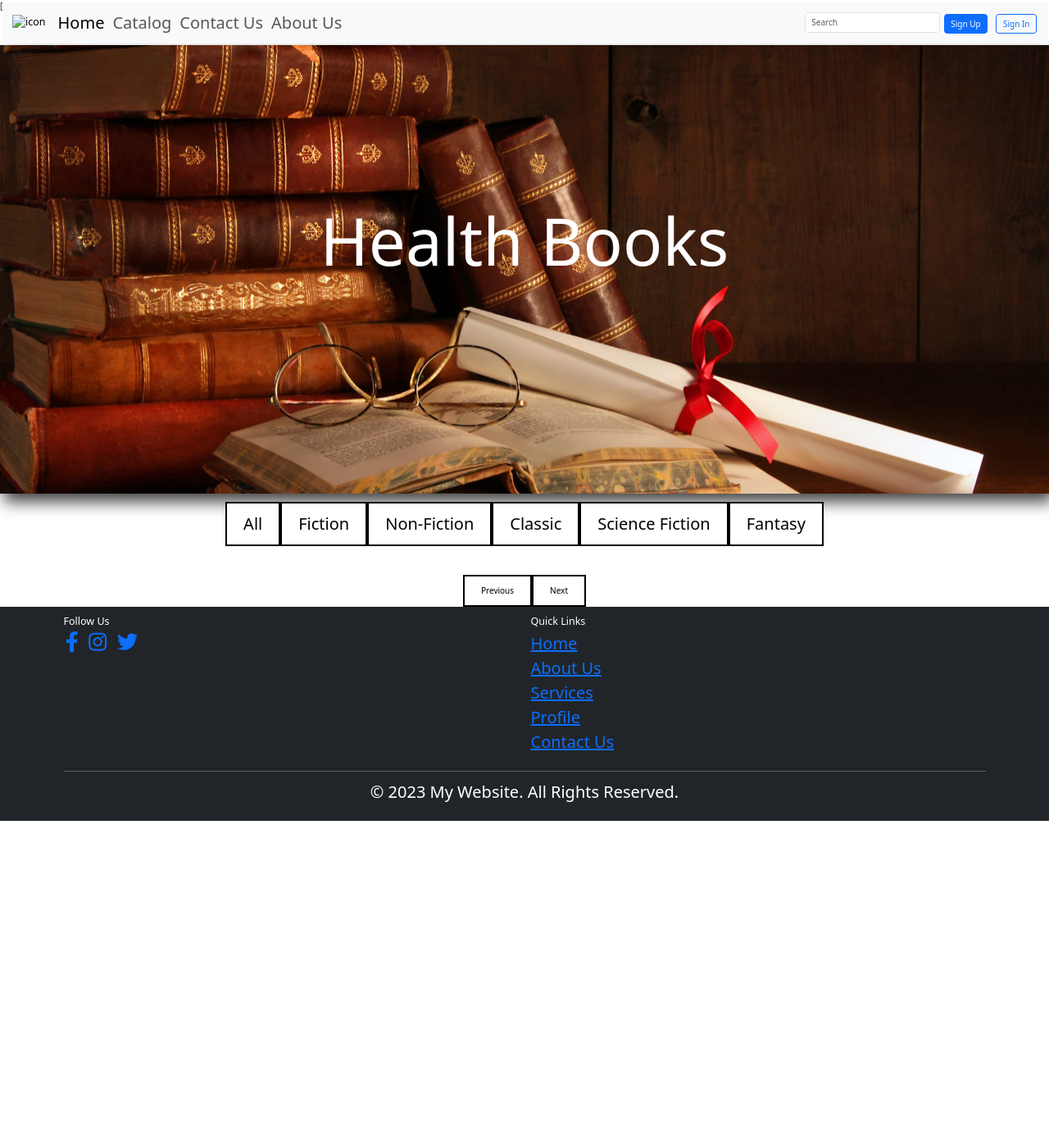
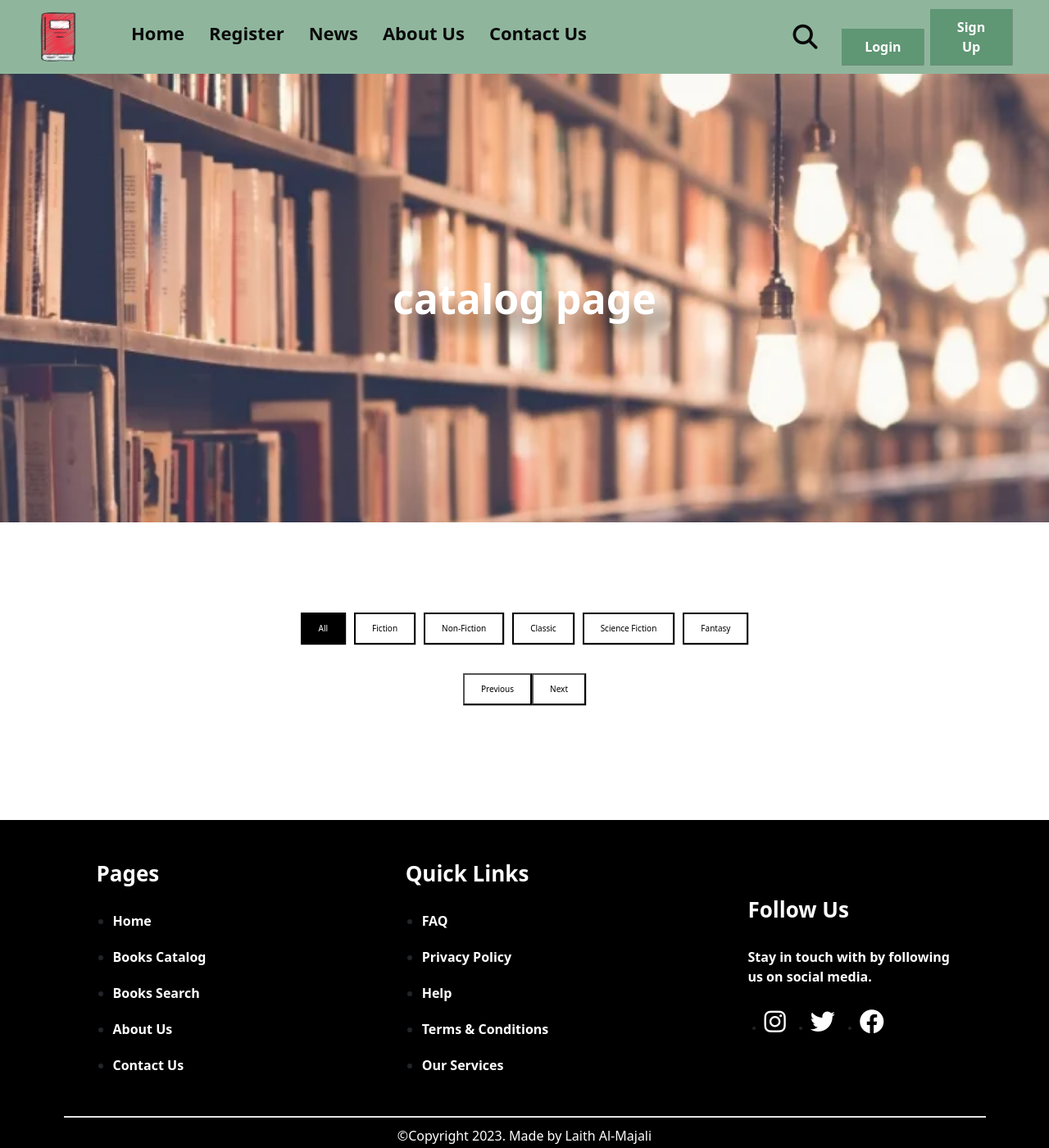
Before and after one commit to WiseReads/WiseReads, a plain HTML site: page Catalog-Page/Catalog-Page.html in a window 1280 px wide. Shown: the whole page at 82% size. Before the commit the page ends 1001 px from the top, so only its background shows below. Drawn offline with nearby package versions, Linux system fonts and the light colour scheme; no server answers.

Commit message:
catalog done

```diff
--- a/Catalog-Page/Catalog-Page.html
+++ b/Catalog-Page/Catalog-Page.html
@@ -7,7 +7,6 @@
 <link rel="preconnect" href="https://fonts.gstatic.com/" crossorigin>
 <link href="https://fonts.googleapis.com/css2?family=Cormorant:wght@400;500;600;700&display=swap" rel="stylesheet">
 <link rel="stylesheet" href="https://cdnjs.cloudflare.com/ajax/libs/font-awesome/6.4.2/css/all.min.css">
-[4:38 PM]
 <link href="https://cdn.jsdelivr.net/npm/bootstrap@5.3.2/dist/css/bootstrap.min.css" rel="stylesheet">
 
   <script src="https://cdn.jsdelivr.net/npm/bootstrap@5.3.2/dist/js/bootstrap.bundle.min.js"></script>
@@ -15,46 +14,59 @@
 </head>
 <body>
 
-  <!-- nav -->
-  <nav class="navbar navbar-expand-lg navbar-light bg-body-tertiary fixed-top p-2 m-1">
-    <div class="container-fluid">
-      <button class="navbar-toggler" type="button" data-bs-toggle="collapse" data-bs-target="#navbarTogglerDemo01" aria-controls="navbarTogglerDemo01" aria-expanded="false" aria-label="Toggle navigation">
-        <span class="navbar-toggler-icon"></span>
-      </button>
-      <div class="collapse navbar-collapse" id="navbarTogglerDemo01">
-        <a class="navbar-brand" href="#"><img src="books.png" alt="icon" height="30rem" width="25rem"></a>
-        <ul class="navbar-nav me-auto mb-2 mb-lg-0">
-          <li class="nav-item">
-            <a class="nav-link active" aria-current="page" href="#">Home</a>
+   <!--* Start Header -->
+   <header class="header">
+    <div class="header__box">
+      <a href="index.html" class="logo-link">
+        <img
+          src="images/logo.png"
+          alt="An image of a logo"
+          class="logo-img" />
+      </a>
+      <nav class="main-nav">
+        <ul class="main-nav__list">
+          <li class="list-item">
+            <a href="index.html">Home</a>
           </li>
-          <li class="nav-item">
-            <a class="nav-link" href="#">Catalog</a>
+          <li class="list-item">
+            <a href="#">Register</a>
           </li>
-          <li class="nav-item">
-            <a class="nav-link" href="#">Contact Us</a>
+          <li class="list-item">
+            <a href="#">News</a>
           </li>
-          <li class="nav-item">
-            <a class="nav-link" href="#">About Us</a>
+          <li class="list-item">
+            <a href="#">About Us</a>
+          </li>
+          <li class="list-item">
+            <a href="#">Contact Us</a>
           </li>
         </ul>
-        <form class="d-flex" role="search">
-          <input class="form-control me-2" type="search" placeholder="Search" aria-label="Search">
-        </form>
-
-
-        <div class="buttons ml-2">
-          <button class="btn btn-primary">Sign Up</button>
-          <button class="btn btn-outline-primary ms-2">Sign In</button>
+      </nav>
+    </div>
+    <div class="header__box2">
+      <a href="./Search-Page/search-page.html" class="search__link">
+        <div class="search__btn--header">
+          <i class="fa-solid fa-magnifying-glass"></i>
         </div>
+      </a>
+      <div>
+        <button id="login">Login</button>
+        <button id="signUp">Sign Up</button>
+      </div>
+      <div class="hamburger">
+        <span class="bar"></span>
+        <span class="bar"></span>
+        <span class="bar"></span>
       </div>
     </div>
-  </nav>
+  </header>
+  <!--* End Header -->
 
-<!-- hero -->
-<section>
-  <div class="hero">
-    <h1>Health Books</h1>
-    </div>
+<section class="hero">
+  <div class="hero-content">
+    <h1>catalog page</h1>
+
+  </div>
 </section>
 
 
@@ -92,45 +104,85 @@
 </div>
 
 
-<!-- fotter -->
-<footer class="bg-dark text-white mt-auto">
+<!--* Start Footer Section -->
+
+<footer class="footer">
   <div class="container">
-      <div class="row">
-          <div class="col-md-6">
-              <div class="row">
-                  <div class="col-md-12">
-                    <h5>Follow Us</h5>
-                      <ul class="list-inline">
-                          <li class="list-inline-item"><a href="#"><i class="fa-brands fa-facebook-f"></i></a></li>
-                          <li class="list-inline-item"><a href="#"><i class="fa-brands fa-instagram"></i></a></li>
-                          <li class="list-inline-item"><a href="#"><i class="fa-brands fa-twitter"></i></a></li>
-                      </ul>
+    <div class="footer__links">
+      <div class="nav-footer">
+        <h3 class="nav-footer__heading">Pages</h3>
+        <ul class="nav-footer__links">
+          <li class="link-item">
+            <a href="./index.html">Home</a>
+          </li>
+          <li class="link-item">
+            <a href="#">Books Catalog</a>
+          </li>
+          <li class="link-item">
+            <a href="./Search-Page/search-page.html">Books Search</a>
+          </li>
+          <li class="link-item">
+            <a href="#">About Us</a>
+          </li>
+          <li class="link-item">
+            <a href="#">Contact Us</a>
+          </li>
+        </ul>
+      </div>
 
-                  </div>
-              </div>
-          </div>
-          <div class="col-md-6">
-              <div class="row">
-                  <div class="col-md-12">
+      <div class="footer-quickLinks">
+        <div class="footer-quickLinks__box">
+          <h3 class="footer-quickLinks__heading">Quick Links</h3>
+          <ul class="footer-quickLinks__links">
+            <li class="link-item">
+              <a href="#">FAQ</a>
+            </li>
+            <li class="link-item">
+              <a href="#">Privacy Policy</a>
+            </li>
+            <li class="link-item">
+              <a href="#">Help</a>
+            </li>
+            <li class="link-item">
+              <a href="#">Terms & Conditions</a>
+            </li>
+            <li class="link-item">
+              <a href="#">Our Services</a>
+            </li>
+          </ul>
+        </div>
+      </div>
 
-                  </div>
-              </div>
-              <h5>Quick Links</h5>
-              <ul class="list-unstyled">
-                  <li><a href="#">Home</a></li>
-                  <li><a href="#">About Us</a></li>
-                  <li><a href="#">Services</a></li>
-                  <li><a href="#">Profile</a></li>
-                  <li><a href="#">Contact Us</a></li>
-              </ul>
-          </div>
+      <div class="footer-socialmedia">
+        <h3 class="footer-socialmedia__heading">Follow Us</h3>
+        <p class="footer-socialmedia__text">
+          Stay in touch with by following us on social media.
+        </p>
+        <ul class="footer-socialmedia__links">
+          <li class="link-item">
+            <a href="#" target="_blank">
+              <i class="fa-brands fa-instagram"></i>
+            </a>
+          </li>
+          <li class="link-item">
+            <a href="#">
+              <i class="fa-brands fa-twitter"></i>
+            </a>
+          </li>
+          <li class="link-item">
+            <a href="#">
+              <i class="fa-brands fa-facebook"></i>
+            </a>
+          </li>
+        </ul>
       </div>
-      <hr>
-      <div class="text-center">
-          <p>&copy; 2023 My Website. All Rights Reserved.</p>
-      </div>
+    </div>
   </div>
+
+  <p class="copyright">&copy;Copyright 2023. Made by Laith Al-Majali</p>
 </footer>
+
+<!--* End Footer Section -->
 <script src="/Catalog-Page/javascript/Catalog-Page.js">
 
 </script>
--- a/Catalog-Page/css/CatalogPage.css
+++ b/Catalog-Page/css/CatalogPage.css
@@ -1,55 +1,91 @@
-
-
-/* hero */
 .hero {
-    background-image: url('/Catalog-Page/images/HeroSection.jpg');
+  background-image: url('/Catalog-Page/images/portadabiblioteca-1600x686.webp');
   background-size: cover;
   background-position: center;
   color: #fff;
   text-align: center;
   padding: 100px 0;
-  margin-top: 4rem;
-
   height: 547px;
- box-shadow: 5px 10px 18px  #424242;
-
-
+  position: relative;
 }
 
-  .hero h1  {
-    font-size: 80px;
-   margin-top: 9rem;
+.hero::before {
+  content: "";
+  position: absolute;
+  top: 0;
+  left: 0;
+  right: 0;
+  bottom: 0;
+  background: rgba(0, 0, 0, 0.5);
+  z-index: -1;
+}
 
+.hero-content {
+  display: flex;
+  flex-direction: column;
+  align-items: center;
+  justify-content: center;
+  height: 100%;
+}
+
+.hero h1 {
+  font-size: 5rem;
+  font-weight: 700;
+  margin: 0;
+  text-shadow: 20px 20px 20px  rgba(0, 0, 0, 0.5);
+}
+
+.hero p {
+  font-size: 1.5rem;
+  margin-top: 1rem;
+  text-shadow: 1px 1px 2px rgba(0, 0, 0, 0.5);
 }
 
 
-  .hero p {
-    font-size: 18px;
-  }
+/* Additional styles, animations, or elements can be added as needed */
 
 
-
-  /* style the catalog btn  */
+/* style the catalog btn */
 #type-buttons {
   display: flex;
   justify-content: center;
-    align-items: center;
+  gap: 1rem; /* Adjust the gap between buttons as needed */
+  margin-top: 10rem;
 }
 
-  button {
+#type-buttons button {
   background-color: white;
   color: black;
   border: 2px solid black;
   padding: 10px 20px;
   cursor: pointer;
+
+  transition: background-color 0.3s, color 0.3s;
+}
+
+#type-buttons button.active {
+  background-color: black;
+  color: white;
+}
+
+
+button {
+  background-color: white;
+  color: black;
+  box-shadow: 0.2px 0.2px 0.2px black;
+  padding: 10px 20px;
+  cursor: pointer;
   margin-left: 5rem;
   margin-bottom: 5rem;
+  border-radius: 3rem;
 }
 
 button.active {
-    background-color: black;
+  background-color: black ;
   color: white;
+
 }
+
 /* End catalog btn */
 
 /* book overlay */
@@ -61,16 +97,16 @@
 }
 
 .book__link img {
-    width: 100%;
+  width: 101%;
   height: 30rem;
   object-fit: cover;
 }
 
 .book__overlay {
   width: 100%;
-    height: 1258%;
+  height: 30.1rem;
   position: absolute;
-    top: 50%;
+  top: 52%;
   left: 50%;
   transform: translate(-50%, -50%);
   background-color: var(--secondary-color);
@@ -109,44 +145,30 @@
 .book__overlay p:hover::after {
   width: 100%;
 }
+/* End book overlay */
 
-  /*End book overlay */
-
-
-  /* books section style  */
-  .Books{
+/* books section style */
+.Books {
   display: grid;
   grid-template-columns: repeat(5, 1fr);
   gap: 5rem;
 }
 
 /* Books card for small screen */
-  @media (max-width:560px) {
+@media (max-width: 768px) {
   .Books {
-      display: grid;
-      grid-template-columns: repeat(1, 1fr);
+    grid-template-columns: repeat(2, 1fr);
   }
-    .Books_card {
-      margin-inline: 5rem;
-    }
-    .Books_card img{
-      margin-inline: 5rem;
-      height: 40rem;
-      width: 30rem;
-
-    }
-
 }
 
 /* Books card for medium screen */
-  @media (min-width: 561px) and (max-width:900px) {
+@media (min-width: 769px) and (max-width: 1200px) {
   .Books {
-      display: grid;
-      grid-template-columns: auto auto auto;
+    grid-template-columns: repeat(3, 1fr);
   }
 }
 
-  /* style the author and title  */
+/* style the author and title */
 .Books-card_text {
   font-size: medium;
   margin-top: 2rem;
@@ -156,12 +178,11 @@
   font-size: large;
   margin-bottom: 2rem;
 }
-  /* End books section style  */
-  .fa-heart{
-    color:var(--ternary-color);
-  }
-  /* pagination style  */
-  #pagination{
+
+/* Add styles for the .fa-heart class here if applicable */
+
+/* pagination style */
+#pagination {
   display: flex;
   justify-content: center;
 }
--- a/Catalog-Page/css/main.css
+++ b/Catalog-Page/css/main.css
@@ -1,15 +1,17 @@
 :root {
-  /* COLORS */
+  /** COLORS */
   --primary-color: #59926f;
   --secondary-color: #8bb39a;
   --ternary-color: #62b6b7;
   --hover-color: #7c81ad;
-  --white-color: #cbedd5;
+  --white-color: #fff;
 }
 
-/* Start Global Styling  */
+/** Start Global Styling  */
 
-*{
+*,
+*::before,
+*::after {
   padding: 0;
   margin: 0;
   box-sizing: border-box;
@@ -23,51 +25,202 @@ body {
   font-family: "Cormorant", serif;
 }
 
-.container{
+.container {
   width: 117rem;
   padding: 1rem;
   margin: 0 auto;
 }
 
-a{
-  text-decoration: none;
-color: white;
+/** End Global Styling  */
+
+/** Start Header */
+
+.header {
+  display: flex;
+  align-items: center;
+  justify-content: space-between;
+  background-color: var(--secondary-color);
+  height: 9rem;
+  position: sticky;
+  top: 0;
+  opacity: 0.96;
+  z-index: 999;
 }
 
-footer {
-  margin-top: auto;
-max-height: 100vh;
-  background-color: #343a40;
-  color: white;
+.header__box {
+  display: flex;
+  justify-content: space-between;
+  align-items: center;
 }
-i{
-  font-size: 1.5rem;
-  margin-left: 0.25rem;
+
+.logo-img {
+  width: 6rem;
+  margin: 0 4rem;
 }
-.navbar {
-  font-size: 2rem;
+
+.main-nav__list,
+.footer-nav__list {
+  display: flex;
+  gap: 3rem;
+  list-style: none;
+  font-size: 2.2rem;
+  font-weight: 700;
 }
-.nav-item {
-  font-size: 2rem;
+
+.main-nav__list .list-item a,
+.footer-nav__list .list-item a {
+  text-decoration: none;
+  color: #000;
+  transition: all 0.3s;
 }
-.form-control {
-  font-size: 2rem;
+
+.main-nav__list .list-item a:hover,
+.footer-nav__list .list-item a:hover {
+  color: var(--white-color);
 }
-.btn {
-  font-size: 2rem;
+
+.header__box2 {
+  display: flex;
+  align-items: center;
+  gap: 3rem;
+  margin-right: 4rem;
 }
-.container {
-  font-size: 2rem;
+
+#login,
+#signUp {
+  font-family: inherit;
+  background-color: var(--primary-color);
+  color: var(--white-color);
+  border: none;
+  font-size: 1.6rem;
+  font-weight: 700;
+  width: 10rem;
+  padding: 1rem 2rem;
+  cursor: pointer;
+  margin-right: 0.5rem;
+  transition: all 0.3s;
 }
-.row{
-  font-size: 2rem;
+
+#login:hover,
+#signUp:hover {
+  background-color: var(--white-color);
+  color: #000;
 }
-i {
-  font-size: 2.5rem;
+
+.search__link {
+  text-decoration: none;
+  color: #000;
 }
-.col-md-12 {
-  font-size: 2rem;
+
+.search__btn--header {
+  width: 3rem;
+  padding: 1rem;
+  display: flex;
+  align-items: center;
+  justify-content: center;
+  font-size: 3rem;
+  cursor: pointer;
+  z-index: 1;
+  transition: all 0.2s;
 }
-.follow {
-  font-size: 2rem;
+
+.search__btn--header:hover {
+  color: var(--white-color);
 }
+
+.hamburger {
+  display: none;
+  cursor: pointer;
+}
+
+.bar {
+  display: block;
+  width: 2.5rem;
+  height: 0.3rem;
+  margin: 0.5rem auto;
+  transition: all 0.3s ease-in-out;
+  background-color: var(--white-color);
+}
+
+/** End Header */
+
+/** Start Footer Section */
+
+.footer {
+  margin-top: 14rem;
+  height: 40rem;
+  background-color: #000;
+  display: flex;
+  flex-direction: column;
+}
+
+.footer__links {
+  display: flex;
+  justify-content: space-between;
+  align-items: center;
+  font-weight: 700;
+  padding: 4rem;
+  border-bottom: 0.2rem solid #e4e4e4;
+}
+
+.nav-footer__heading,
+.footer-socialmedia__heading,
+.footer-quickLinks__heading {
+  color: var(--white-color);
+  font-size: 2.6rem;
+  font-weight: 700;
+  margin-bottom: 3rem;
+}
+
+.nav-footer__links,
+.footer-quickLinks__links {
+  display: flex;
+  flex-direction: column;
+  gap: 2rem;
+  font-size: 1.6rem;
+}
+
+.nav-footer__links .link-item a,
+.footer-quickLinks .link-item a {
+  text-decoration: none;
+  color: var(--white-color);
+  transition: all 0.3s;
+}
+
+.nav-footer__links .link-item a:hover,
+.footer-quickLinks .link-item a:hover {
+  color: var(--primary-color);
+}
+
+.footer-socialmedia {
+  width: 25rem;
+}
+
+.footer-socialmedia__links {
+  display: flex;
+  gap: 3rem;
+}
+
+.footer-socialmedia__links .link-item a {
+  font-size: 3rem;
+  color: var(--white-color);
+  transition: all 0.3s;
+}
+
+.footer-socialmedia__links .link-item a:hover {
+  color: var(--primary-color);
+}
+
+.footer-socialmedia__text {
+  color: var(--white-color);
+  font-size: 1.6rem;
+  margin-bottom: 2rem;
+}
+
+.copyright {
+  color: var(--white-color);
+  align-self: center;
+  font-size: 1.6rem;
+}
+
+/** End Footer Section */
--- a/Catalog-Page/javascript/Catalog-Page.js
+++ b/Catalog-Page/javascript/Catalog-Page.js
@@ -40,7 +40,7 @@ document.addEventListener("DOMContentLoaded", function () {
           </a>
           <p class="newBooks-card_text">${book.author}</p>
           <h1 class="newBooks-card_title">${book.title}</h1>
-          <i class="fa-solid fa-heart"></i>
+          <a hreaf=""><i class="fa-solid fa-heart"></i></a>
           `;
         booksSection.appendChild(bookCard);
       });
@@ -120,3 +120,24 @@ document.addEventListener("DOMContentLoaded", function () {
       }
     });
   });
+
+// Get all the buttons in the type-buttons container
+const buttons = document.querySelectorAll('#type-buttons button');
+
+// Add the "active" class to the "All" button by default
+const allButton = document.getElementById('btn-all');
+allButton.classList.add('active');
+
+// Add click event listeners to the buttons
+buttons.forEach((button) => {
+  button.addEventListener('click', () => {
+    // Remove the active class from all buttons
+    buttons.forEach((btn) => btn.classList.remove('active'));
+
+    // Add the active class to the clicked button
+    button.classList.add('active');
+
+    // You can also perform other actions associated with the button click here
+    // For example, update the content based on the button clicked
+  });
+});
```
Also changed, not shown: Catalog-Page/images/HeroSection.jpg (deleted), Catalog-Page/images/l1.jpg (deleted), Catalog-Page/images/logo.png (added), Catalog-Page/images/portadabiblioteca-1600x686.webp (added), README.md, db.json. Lines whose indentation alone changed are shown as unchanged.
